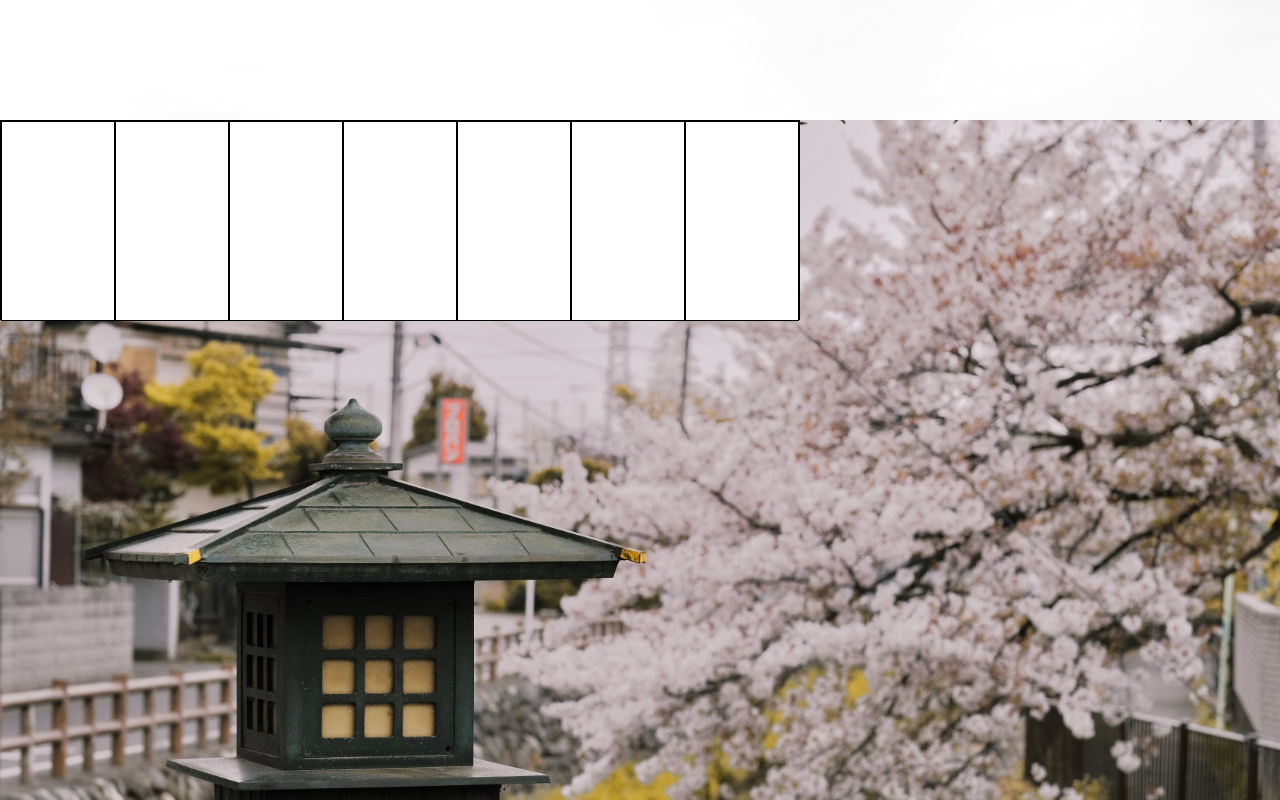
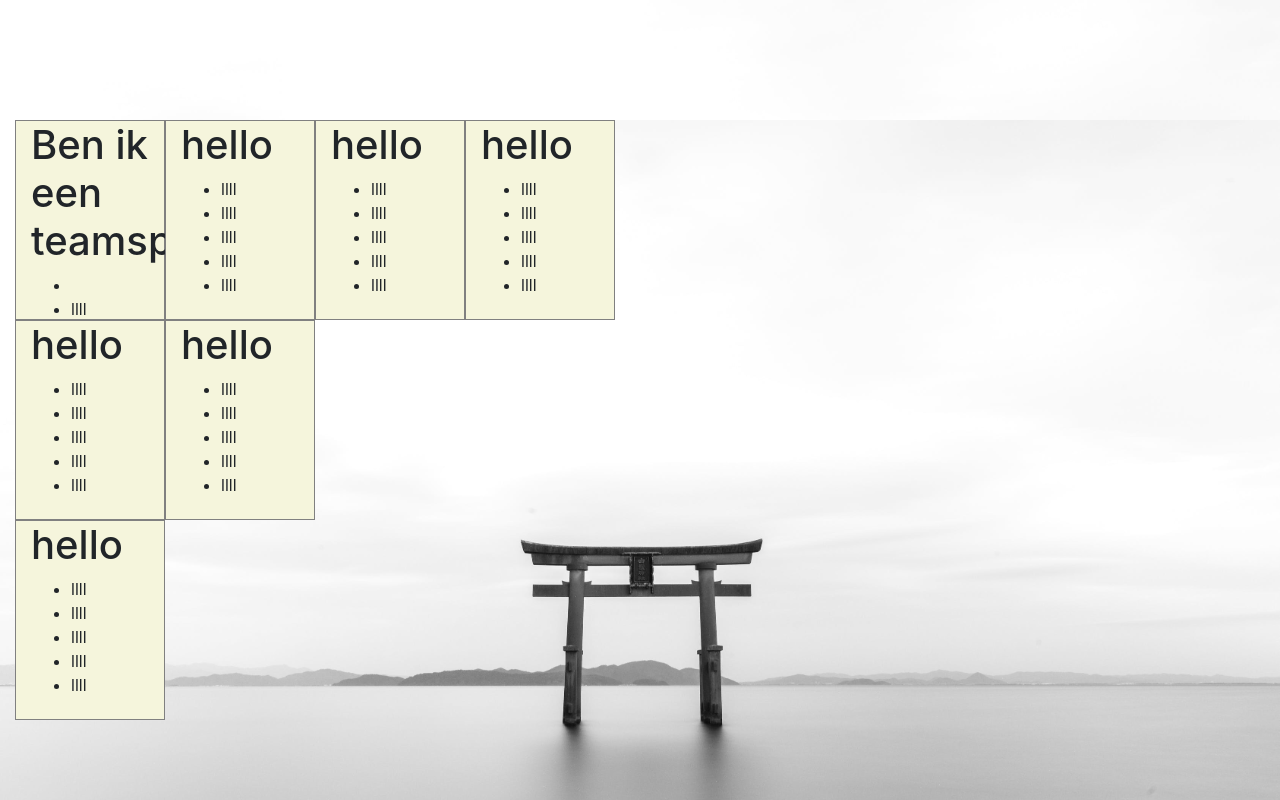
Before and after one commit to Restraint97/portofolio, a plain HTML site: page boodstrap-website/index.html in a window 1280 px wide. Shown: the part 1000-1800 px from the top of the page. Drawn offline with nearby package versions, Linux system fonts and the light colour scheme.

Commit message:
new files

```diff
--- a/boodstrap-website/index.html
+++ b/boodstrap-website/index.html
@@ -20,14 +20,14 @@
     </nav>
 
     <div class="header-main-bg pic" id="home">
-        <div class=" container ">
-            <div class="row ">
+        <div class=" container">
+            <div class="row">
                 <div class="header-main">
-                    <div class="header-main_content ">
-                        <div class="col-xs-6 col-sm-6 col-md-6 ">
-                            <div class="header-main__profile ">
-                                <div class="header-main_item ">
-                                    <h1 class="header-main_title ">
+                    <div class="header-main_content">
+                        <div class="col-xs-6 col-sm-6 col-md-6">
+                            <div class="header-main__profile">
+                                <div class="header-main_item">
+                                    <h1 class="header-main_title">
                                         Portofolio
                                     </h1>
                                     <p class="header-main_content ">hallo hier ddasda sd asd Lorem ipsum dolor sit amet consectetur adipisicing elit. Neque, repudiandae atque debitis magni, at unde quasi iste adipisci, iusto ex harum. Perferendis totam est odio. Eaque, beatae perspiciatis.
@@ -41,17 +41,16 @@
                                 </div>
                             </div>
                         </div>
-                        <div class="col-xs-6 col-sm-6 col-md-6 ">
-                            <div class="header-main__picture ">
-                                <div class="flip-card ">
-                                    <div class="flip-card-inner ">
-                                        <div class="flip-card-front ">
+                        <div class="col-xs-6 col-sm-6 col-md-6">
+                            <div class="header-main__picture">
+                                <div class="flip-card">
+                                    <div class="flip-card-inner">
+                                        <div class="flip-card-front">
 
                                         </div>
-                                        <div class="flip-card-back ">
+                                        <div class="flip-card-back">
                                             <h1>Nathan Yosef</h1>
                                             <p>I am 22 years old and i wanne become a website developer and designer</p>
-                                            <p>hello</p>
                                         </div>
                                     </div>
                                 </div>
@@ -62,41 +61,102 @@
             </div>
         </div>
     </div>
-    <section class="sect-main pic" id="project">
-        <div class="container">
-            <div class="row">
-                <div class="col-xs-12 block">
-                    <div class="col-xs-3 block">
+    <div class="header-main-bg pic">
+        <section class="sect-skills-grid" id="project">
 
-                    </div>
-                    <div class="col-xs-3 block">
 
-                    </div>
-                    <div class="col-xs-3 block">
 
-                    </div>
-                    <div class="col-xs-3 block">
+            <div class="container">
+                <div class="row">
 
-                    </div>
-                    <div class="sect-main__box">
+                    <div class="col-3 sect-skills-grid__block">
+                        <h1 class="sect-skill-grid__title">Ben ik een teamspeler?</h1>
+                        <ul class="sect-skill-grid__order">
+                            <li class="sect-skill-grid__item"></li>
+                            <li class="sect-skill-grid__item">llll</li>
+                            <li class="sect-skill-grid__item">llll</li>
+                            <li class="sect-skill-grid__item">llll</li>
+                            <li class="sect-skill-grid__item">llll</li>
+                        </ul>
 
                     </div>
 
-                    <div class="col-xs-4 block2">
-
-                    </div>
-                    <div class="col-xs-4 block2">
-
-                    </div>
-                    <div class="col-xs-4 block2">
-
+                    <div class="col-3 sect-skills-grid__block">
+                        <h1 class="sect-skill-grid__title">hello</h1>
+                        <ul class="sect-skill-grid__order">
+                            <li class="sect-skill-grid__item">llll</li>
+                            <li class="sect-skill-grid__item">llll</li>
+                            <li class="sect-skill-grid__item">llll</li>
+                            <li class="sect-skill-grid__item">llll</li>
+                            <li class="sect-skill-grid__item">llll</li>
+                        </ul>
                     </div>
 
+                    <div class="col-3 sect-skills-grid__block">
+                        <h1 class="sect-skill-grid__title">hello</h1>
+                        <ul class="sect-skill-grid__order">
+                            <li class="sect-skill-grid__item">llll</li>
+                            <li class="sect-skill-grid__item">llll</li>
+                            <li class="sect-skill-grid__item">llll</li>
+                            <li class="sect-skill-grid__item">llll</li>
+                            <li class="sect-skill-grid__item">llll</li>
+                        </ul>
+                    </div>
+
+                    <div class="col-3 sect-skills-grid__block">
+                        <h1 class="sect-skill-grid__title">hello</h1>
+                        <ul class="sect-skill-grid__order">
+                            <li class="sect-skill-grid__item">llll</li>
+                            <li class="sect-skill-grid__item">llll</li>
+                            <li class="sect-skill-grid__item">llll</li>
+                            <li class="sect-skill-grid__item">llll</li>
+                            <li class="sect-skill-grid__item">llll</li>
+                        </ul>
+                    </div>
                 </div>
+
+                <div class="row">
+
+                    <div class="col-6 sect-skills-grid__block">
+                        <h1 class="sect-skill-grid__title">hello</h1>
+                        <ul class="sect-skill-grid__order">
+                            <li class="sect-skill-grid__item">llll</li>
+                            <li class="sect-skill-grid__item">llll</li>
+                            <li class="sect-skill-grid__item">llll</li>
+                            <li class="sect-skill-grid__item">llll</li>
+                            <li class="sect-skill-grid__item">llll</li>
+                        </ul>
+                    </div>
+                    <div class="col-6 sect-skills-grid__block">
+                        <h1 class="sect-skill-grid__title">hello</h1>
+                        <ul class="sect-skill-grid__order">
+                            <li class="sect-skill-grid__item">llll</li>
+                            <li class="sect-skill-grid__item">llll</li>
+                            <li class="sect-skill-grid__item">llll</li>
+                            <li class="sect-skill-grid__item">llll</li>
+                            <li class="sect-skill-grid__item">llll</li>
+                        </ul>
+                    </div>
+                </div>
+
+                <div class="row">
+                    <div class="col-12">
+                        <h1 class="sect-skill-grid__title">hello</h1>
+                        <ul class="sect-skill-grid__order">
+                            <li class="sect-skill-grid__item">llll</li>
+                            <li class="sect-skill-grid__item">llll</li>
+                            <li class="sect-skill-grid__item">llll</li>
+                            <li class="sect-skill-grid__item">llll</li>
+                            <li class="sect-skill-grid__item">llll</li>
+                        </ul>
+                    </div>
+                </div>
+
+
+
             </div>
-        </div>
-    </section>
-
+        </section>
+    </div>
 </body>
 
 </html>
--- a/boodstrap-website/index.scss
+++ b/boodstrap-website/index.scss
@@ -87,15 +87,17 @@ body {
     .flip-card {
         background: transparent;
         width: 320px;
-    height: 520px;
+        height: 480px;
         margin-left: 13rem;
         margin-top: 10rem;
         perspective: 1000px;
         &-inner {
+            display: flex;
             position: relative;
-        background-image: url(./img/mountain.jpeg);
-        background-attachment: fixed;
-        background-size: cover;
+            background-image: url(./img/nathan.jpg);
+            border-radius: 25%;
+            // background-attachment: fixed;
+            background-size: contain;
             background-repeat: no-repeat;
             width: 100%;
             height: 100%;
@@ -117,27 +119,56 @@ body {
             color: black;
         }
         &-back {
-        background: black;
+            border-radius: 25%;
+            display: flex;
+            flex-direction: column;
+            justify-content: space-evenly;
+            background-color: grey;
             color: white;
             transform: rotateY(180deg);
         }
     }
 
-.sect-main {
-    background-image: url(./img/pexels-photo-2187315.jpeg);
-    .block {
-        display: flex;
-        border: 1px solid black;
-        background-color: white;
-        width: 50rem;
+    .colstyle {
+        border: 1px solid grey;
+        background-color: beige;
         height: 200px;
+        width: 100px;
+        flex: 0 0 12%;
+        transition: flex 2s;
+        transform-origin: top left;
     }
-    .block2 {
-        display: flex;
-        background-color: white;
-        width: 50rem;
-        height: 200px;
-        flex-direction: column;
-        border: 1px solid black;
+
+    .row {
+        margin: 0;
+        .col-3 {
+            @extend .colstyle;
+        }
+        .col-6 {
+            @extend .colstyle;
+        }
+        .col-12 {
+            @extend .colstyle;
         }
     }
+
+    .row:hover .col-3:hover {
+        flex: 0 0 24%;
+        color: black;
+        z-index: 10;
+        transform-origin: top left;
+    }
+
+    .row:hover:nth-child(2) .col-6:hover {
+        flex: 0 0 24%;
+        color: black;
+        z-index: 10;
+        transform-origin: top left;
+    }
+
+    .row:hover:nth-child(3) .col-12:hover {
+        flex: 0 0 24%;
+        color: black;
+        z-index: 10;
+        transform-origin: top left;
+    }
```
Also changed, not shown: boodstrap-website/index.css, 2 other files. Lines whose indentation alone changed are shown as unchanged.
